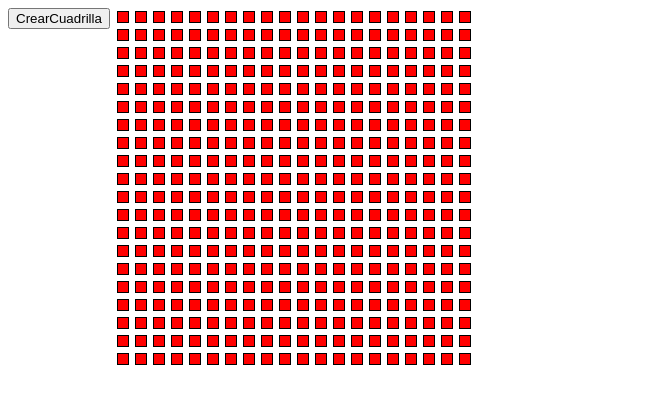
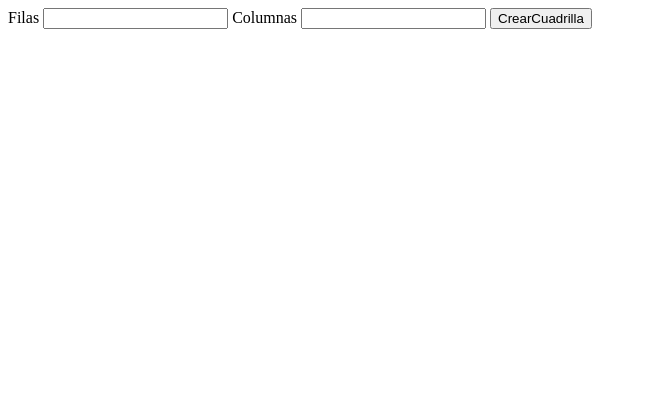
Before and after one commit to maxi758/Grupo5, a plain HTML site: page pixel-art-base/index.html in a window 1280 px wide. Both pictures are taken after a click on the button "CrearCuadrilla". Shown: the whole page, without its empty margins (0-647 px from the left). Drawn offline with Linux system fonts and the light colour scheme.

Commit message:
Agregamos parte tres del ejercicio

```diff
--- a/pixel-art-base/index.html
+++ b/pixel-art-base/index.html
@@ -10,6 +10,10 @@
 
 <body>
 
+    <label for="filas">Filas</label>
+    <input type="number" id="numero-filas" name="filas">
+    <label for="columnas">Columnas</label>
+    <input type="number" id="numero-columnas" name="columnas">
     <button id="btnCrearCuadrilla">CrearCuadrilla</button>
     <div id="container" class="grid-container"></div>
 
--- a/pixel-art-base/script.js
+++ b/pixel-art-base/script.js
@@ -1,15 +1,21 @@
 const btnAdd = document.getElementById('btnCrearCuadrilla');
 const container = document.getElementById('container');
+const inputColumna = document.getElementById('numero-columnas');
+const inputFilas = document.getElementById('numero-filas')
 
 
 btnAdd.addEventListener('click', function() {
-    for (let i = 0; i < 400; i++) {
+
+    container.innerHTML = '';
+    container.style.gridTemplateColumns=`repeat(${inputColumna.value}, 1fr)`;
+    const producto = parseInt(inputColumna.value * inputFilas.value);
+
+    for (let i = 0; i < producto; i++) {
         const nuevoDiv = document.createElement('div');
         nuevoDiv.classList.add('caja');
         container.appendChild(nuevoDiv);
         nuevoDiv.addEventListener('click', function() {
             nuevoDiv.classList.toggle('seleccionado')
         });
-
     }
 });
--- a/pixel-art-base/style.css
+++ b/pixel-art-base/style.css
@@ -1,13 +1,12 @@
+
 .grid-container {
     display: inline-grid;
-    grid-template-columns: repeat(20, 1fr);
+
 }
 
 .caja {
-    margin: 3px;
     width: 10px;
     height: 10px;
-    background-color: red;
     border: 1px solid black;
 }
 
```
